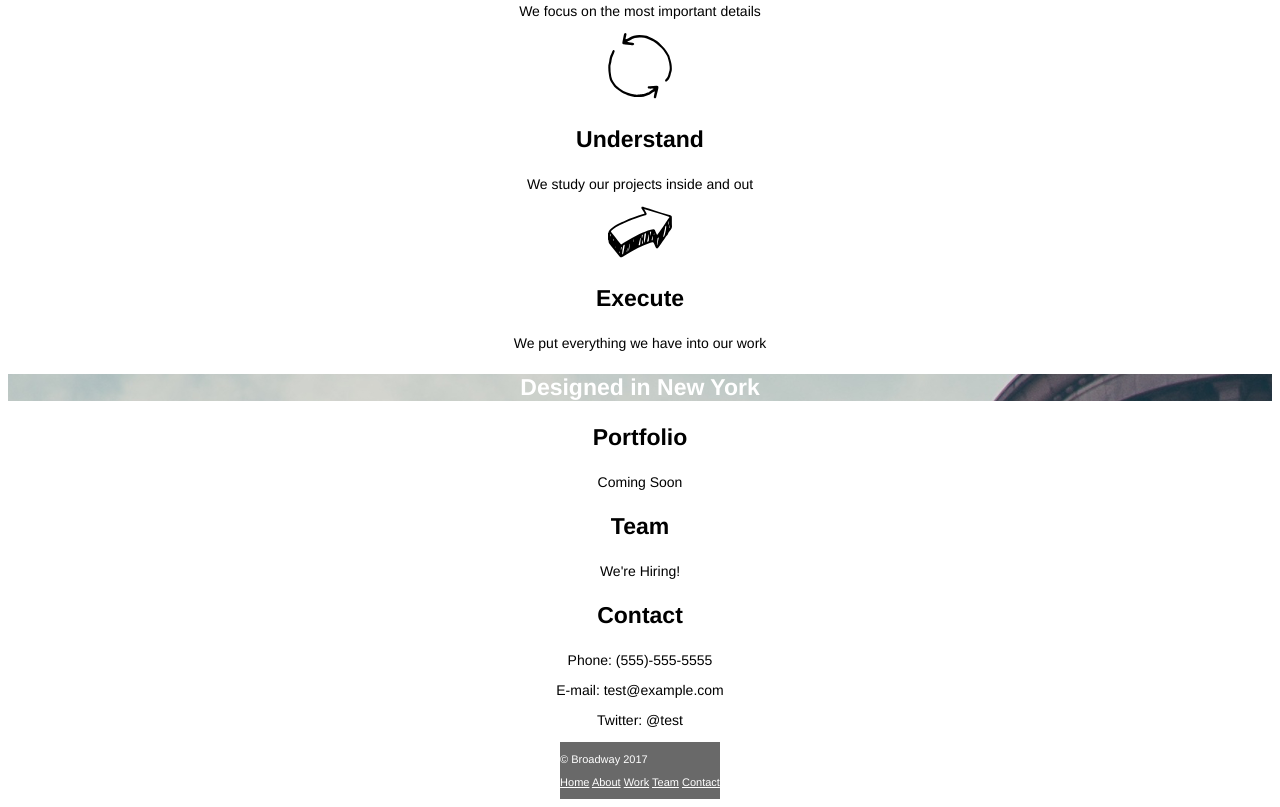
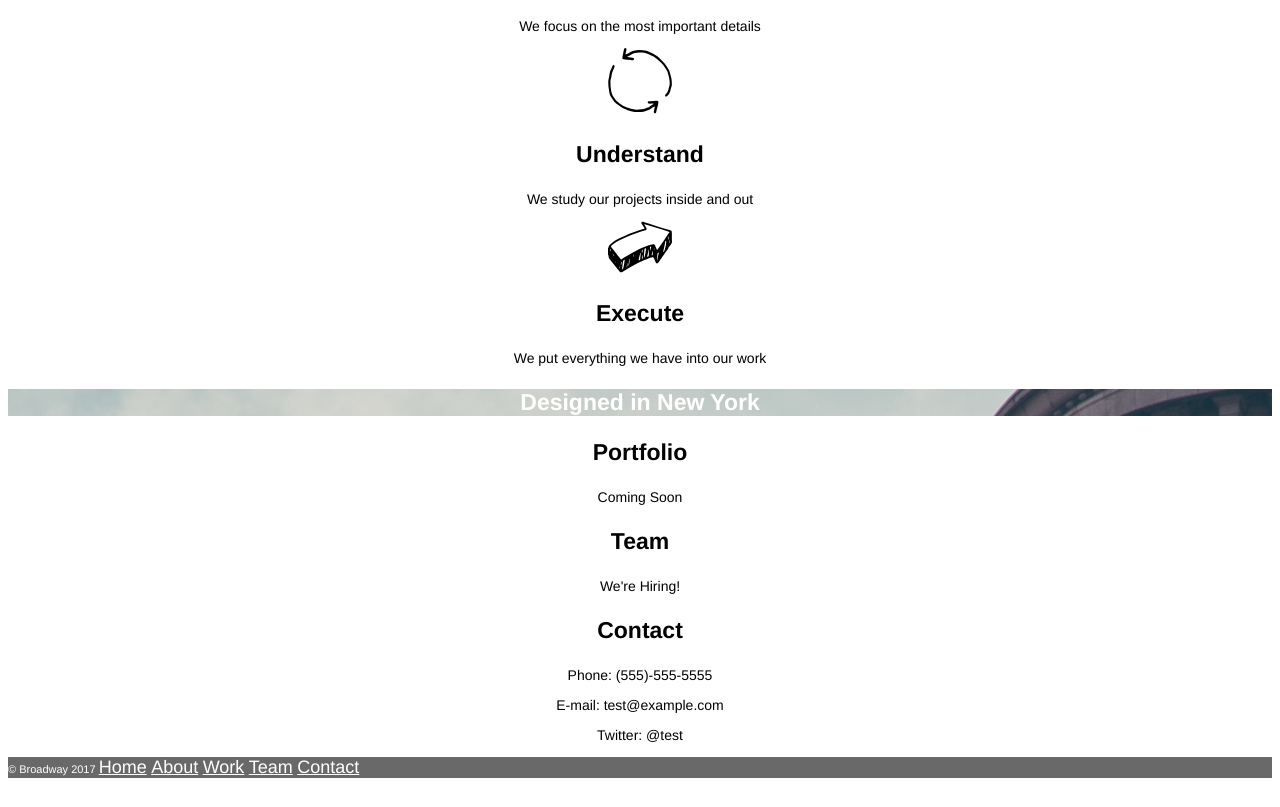
Before and after one commit to Cosmic0wl/broadway, a plain HTML site: page index.html in a window 1280 px wide. Shown: the part 463-1270 px from the top of the page. After the commit the page ends 1241 px from the top, so only its background shows below. Drawn offline with Linux system fonts and the light colour scheme.

Commit message:
last version

```diff
--- a/resources/css/style.css
+++ b/resources/css/style.css
@@ -10,7 +10,7 @@ h1, h2, h3 {
   font-weight: bold;
 }
 
-h1, #ny h3, a, #footer p {
+h1, #ny h3, #footer p, a {
   color: white;
 }
 
@@ -30,9 +30,24 @@ h3 {
   font-size: 23px;
 }
 
+#footer a, #header a {
+  font-size: 18px;
+}
+
+#footer p {
+  font-size: 11px;
+  display: inline;
+
+}
+
 #footer {
-  font-size: 11px;
+  text-align: left;
   background-color: dimgray;
   display: inline-block;
-  text-align: left; !important
+  float: left;
+  width: 100%;
 }
+
+#footer nav {
+ display: inline-block;
+}
```
Also changed, not shown: index.html (indentation only).
